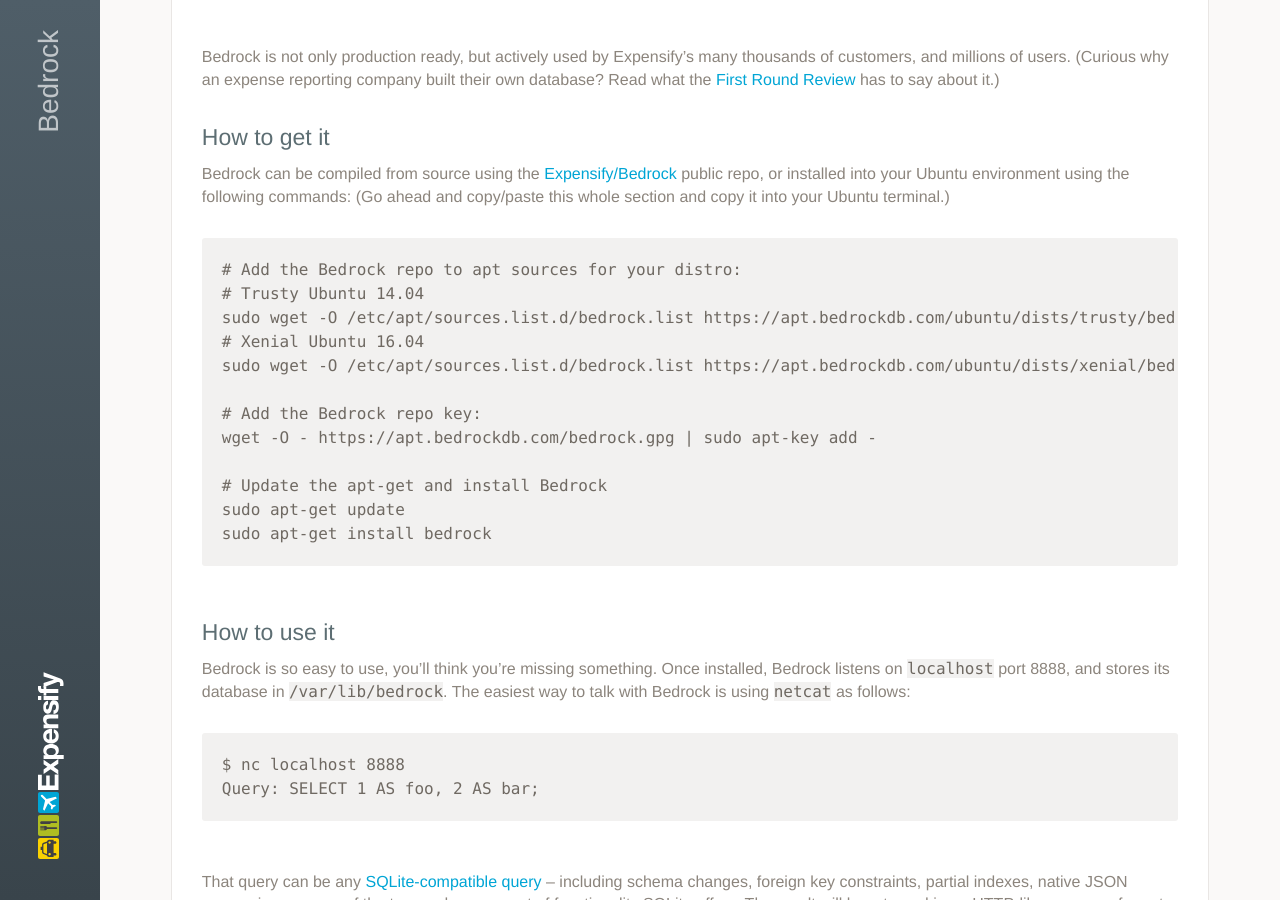
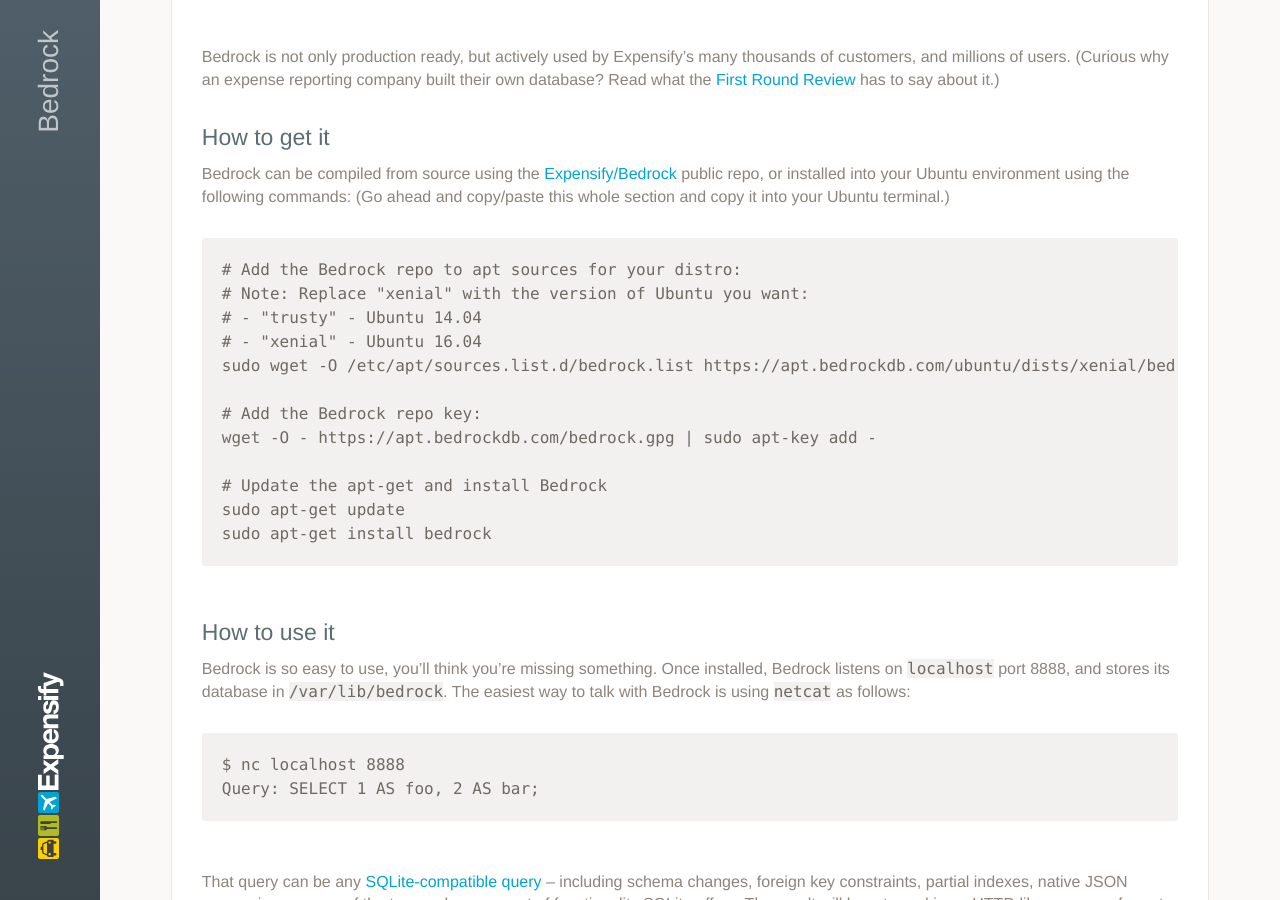
Before and after one commit to Expensify/Bedrock, a Jekyll site: the page built from docs/index.md, in a window 1280 px wide and 900 px high, scrolled down 1111 px. Built offline with Jekyll 4.4.1, drawn with Linux system fonts in a browser that asks for light colours.

Commit message:
Update index.md

```diff
--- a/docs/index.md
+++ b/docs/index.md
@@ -30,9 +30,9 @@
 Bedrock can be compiled from source using the [Expensify/Bedrock](https://github.com/Expensify/Bedrock) public repo, or installed into your Ubuntu environment using the following commands:  (Go ahead and copy/paste this whole section and copy it into your Ubuntu terminal.)
 
     # Add the Bedrock repo to apt sources for your distro:
-    # Trusty Ubuntu 14.04
-    sudo wget -O /etc/apt/sources.list.d/bedrock.list https://apt.bedrockdb.com/ubuntu/dists/trusty/bedrock.list
-    # Xenial Ubuntu 16.04
+    # Note: Replace "xenial" with the version of Ubuntu you want:
+    # - "trusty" - Ubuntu 14.04
+    # - "xenial" - Ubuntu 16.04
     sudo wget -O /etc/apt/sources.list.d/bedrock.list https://apt.bedrockdb.com/ubuntu/dists/xenial/bedrock.list
 
     # Add the Bedrock repo key:
```
